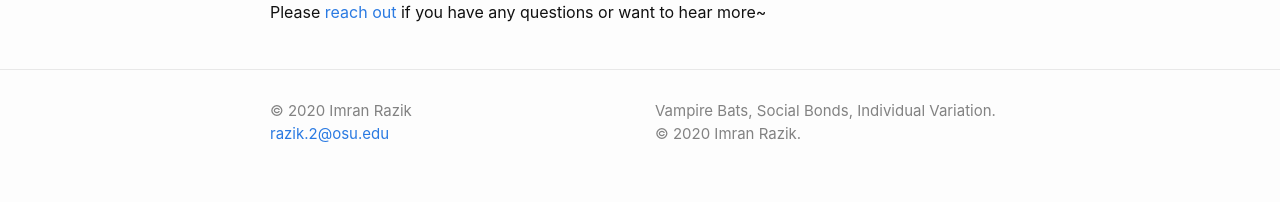
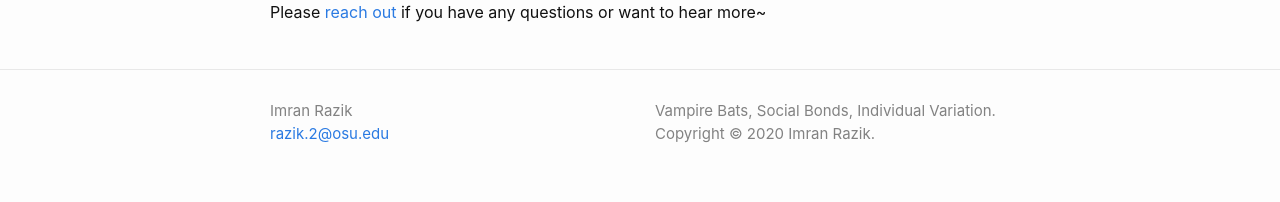
Before and after one commit to imranrazik/imranrazik.github.io, a Jekyll site: the page built from index.md, in a window 1280 px wide. Shown: the part 940-1142 px from the top of the page. Built offline with Jekyll 4.4.1, drawn with Linux system fonts in a browser that asks for light colours; our own code applies the rules of GitHub Pages for plain Markdown files.

Commit message:
Update _config.yml

```diff
--- a/_config.yml
+++ b/_config.yml
@@ -1,9 +1,9 @@
 title: Imran Razik
 author:
-  name: © 2020 Imran Razik
+  name: Imran Razik
   email: razik.2@osu.edu
 description: > # this means to ignore newlines until "show_excerpts:"
-  Vampire Bats, Social Bonds, Individual Variation.   © 2020 Imran Razik.
+  Vampire Bats, Social Bonds, Individual Variation. Copyright © 2020 Imran Razik.
 
 show_excerpts: false # set to true to show excerpts on the homepage
 
```
